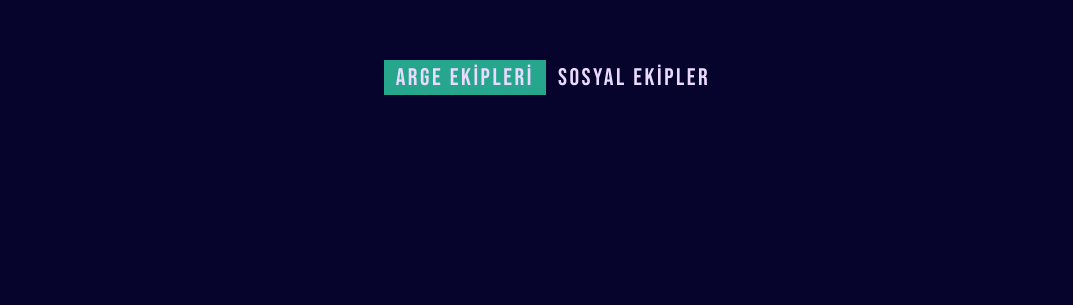
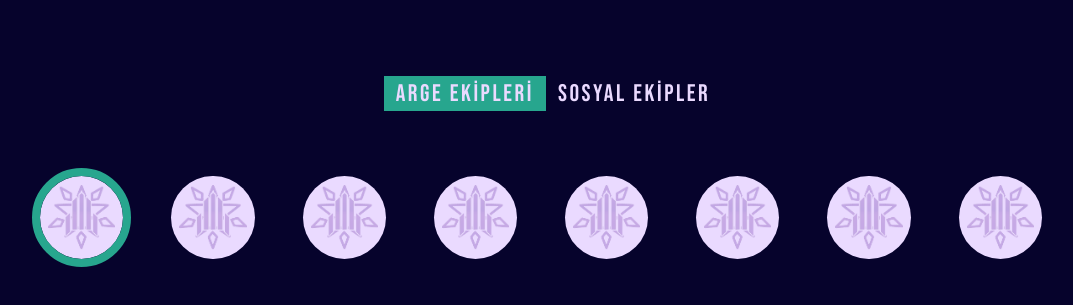
Before and after one commit to GokdenizCakir/yildizskylab-frontend-newui, a React (Create React App) app: page / in a window 1280 px wide. Shown: the part 933-1238 px from the top of the page, without its empty margins (87-1160 px from the left). Built offline with nearby package versions, Linux system fonts and the light colour scheme.

Commit message:
add team logos

```diff
--- a/src/data/teams.json
+++ b/src/data/teams.json
@@ -1,37 +1,67 @@
-[
-  {
-    "algolab": {
+{
+  "arge": [
+    {
+      "name": "algolab",
       "details": "Başta C dili olmak üzere çeşitli programlama dillerinde kendini geliştiren bir ekiptir. Algoritmalar üzerinde yoğunlaşan, bunun karşılığında da yarışmalara katılıp eğitimler veren ve kulüp yarışmaları için soru havuzu oluşturan ekiptir.",
-      "logo": "assets/SkylabPinkLogo.png"
+      "logo": "SkylabPinkLogo.png"
     },
-    "airlab": {
+    {
+      "name": "airlab",
       "details": "Başta C dili olmak üzere çeşitli programlama dillerinde kendini geliştiren bir ekiptir. Algoritmalar üzerinde yoğunlaşan, bunun karşılığında da yarışmalara katılıp eğitimler veren ve kulüp yarışmaları için soru havuzu oluşturan ekiptir.",
-      "logo": "assets/SkylabPinkLogo.png"
+      "logo": "SkylabPinkLogo.png"
     },
-    "chainlab": {
+    {
+      "name": "chainlab",
       "details": "Başta C dili olmak üzere çeşitli programlama dillerinde kendini geliştiren bir ekiptir. Algoritmalar üzerinde yoğunlaşan, bunun karşılığında da yarışmalara katılıp eğitimler veren ve kulüp yarışmaları için soru havuzu oluşturan ekiptir.",
-      "logo": "assets/SkylabPinkLogo.png"
+      "logo": "SkylabPinkLogo.png"
     },
-    "gamelab": {
+    {
+      "name": "gamelab",
       "details": "Başta C dili olmak üzere çeşitli programlama dillerinde kendini geliştiren bir ekiptir. Algoritmalar üzerinde yoğunlaşan, bunun karşılığında da yarışmalara katılıp eğitimler veren ve kulüp yarışmaları için soru havuzu oluşturan ekiptir.",
-      "logo": "assets/SkylabPinkLogo.png"
+      "logo": "SkylabPinkLogo.png"
     },
-    "mobilab": {
+    {
+      "name": "mobilab",
       "details": "Başta C dili olmak üzere çeşitli programlama dillerinde kendini geliştiren bir ekiptir. Algoritmalar üzerinde yoğunlaşan, bunun karşılığında da yarışmalara katılıp eğitimler veren ve kulüp yarışmaları için soru havuzu oluşturan ekiptir.",
-      "logo": "assets/SkylabPinkLogo.png"
+      "logo": "SkylabPinkLogo.png"
     },
-    "skysis": {
+    {
+      "name": "skysis",
       "details": "Başta C dili olmak üzere çeşitli programlama dillerinde kendini geliştiren bir ekiptir. Algoritmalar üzerinde yoğunlaşan, bunun karşılığında da yarışmalara katılıp eğitimler veren ve kulüp yarışmaları için soru havuzu oluşturan ekiptir.",
-      "logo": "assets/SkylabPinkLogo.png"
+      "logo": "SkylabPinkLogo.png"
     },
-    "skysec": {
+    {
+      "name": "skysec",
       "details": "Başta C dili olmak üzere çeşitli programlama dillerinde kendini geliştiren bir ekiptir. Algoritmalar üzerinde yoğunlaşan, bunun karşılığında da yarışmalara katılıp eğitimler veren ve kulüp yarışmaları için soru havuzu oluşturan ekiptir.",
-      "logo": "assets/SkylabPinkLogo.png"
+      "logo": "SkylabPinkLogo.png"
     },
-    "weblab": {
+    {
+      "name": "weblab",
       "details": "Başta C dili olmak üzere çeşitli programlama dillerinde kendini geliştiren bir ekiptir. Algoritmalar üzerinde yoğunlaşan, bunun karşılığında da yarışmalara katılıp eğitimler veren ve kulüp yarışmaları için soru havuzu oluşturan ekiptir.",
-      "logo": "assets/SkylabPinkLogo.png"
+      "logo": "SkylabPinkLogo.png"
     }
+  ],
 
-  }
-]
+  "social": [
+    {
+      "name": "organizasyon",
+      "logo": "SkylabPinkLogo.png"
+    },
+    {
+      "name": "sosyal sorumluluk",
+      "logo": "SkylabPinkLogo.png"
+    },
+    {
+      "name": "skymedia",
+      "logo": "SkylabPinkLogo.png"
+    },
+    {
+      "name": "gecekodu ekibi",
+      "logo": "SkylabPinkLogo.png"
+    },
+    {
+      "name": "socilab",
+      "logo": "SkylabPinkLogo.png"
+    }
+  ]
+}
--- a/src/pages/Teams.js
+++ b/src/pages/Teams.js
@@ -1,12 +1,14 @@
 import React, { useState } from "react";
 import teams from "./../data/teams.json";
+// import logo from "../assets/SkylabPinkLogo.png";
 
 const Teams = () => {
   const [teamSelect, setTeamSelect] = useState(true);
+  const [argeSelected, setArgeSelected] = useState(0);
 
   return (
     <section className="h-screen pt-36 bg-customDarkPurple white">
-      <div className=" text-customLightPink text-2xl my-12 flex justify-center">
+      <div className=" text-customLightPink text-2xl my-16 flex justify-center">
         <div className="flex justify-between w-auto items-center">
           <div
             onClick={() => setTeamSelect(true)}
@@ -26,15 +28,28 @@ const Teams = () => {
           </div>
         </div>
       </div>
-      <div className="w-auto mx-36">
-        <div>
-          {teams.map((team, index) => {
-            return(
-              <div></div>
-            )
+      <div>
+        <div className="flex justify-center space-x-6">
+          {(teamSelect ? teams.arge : teams.social).map((team, index) => {
+            return (
+              <>
+                <div
+                  className={`w-[5.2rem] h-[5.2rem] flex justify-center items-center outline-customAccent ${
+                    argeSelected === index ? "outline-8 outline" : null
+                  } p-2 cursor-pointer bg-customLightPink overflow-hidden rounded-[50%]`}
+                >
+                  <img
+                    onClick={() => setArgeSelected(index)}
+                    src={require("../assets/" + team.logo)}
+                    className="object-cover"
+                    key={index}
+                  />
+                </div>
+                <div className="text-white">{teams.name}</div>
+              </>
+            );
           })}
         </div>
-        <div></div>
       </div>
     </section>
   );
```
Also changed, not shown: src/App.js (+6 -6 lines).
